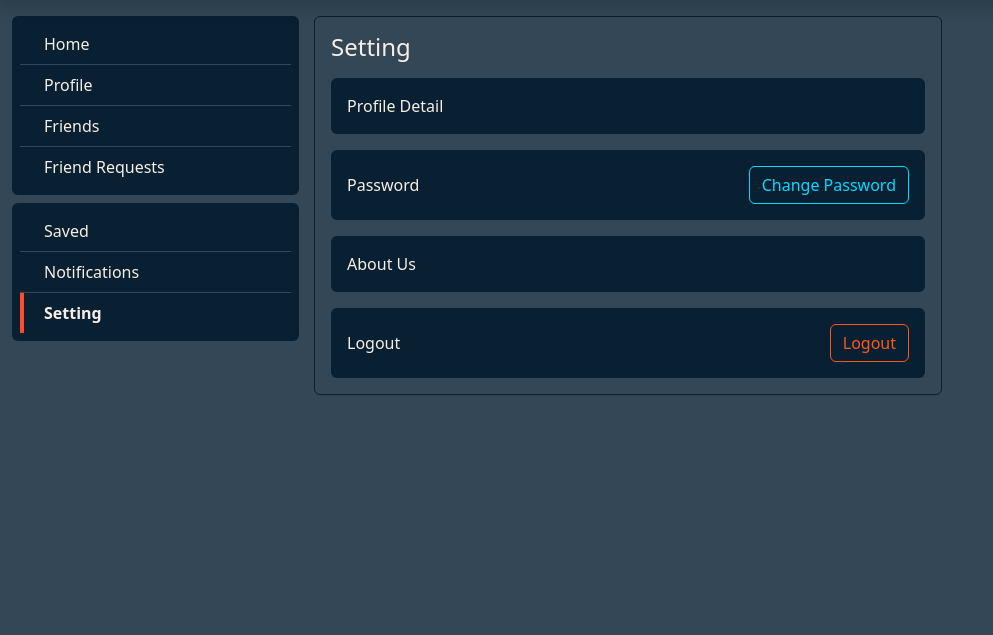
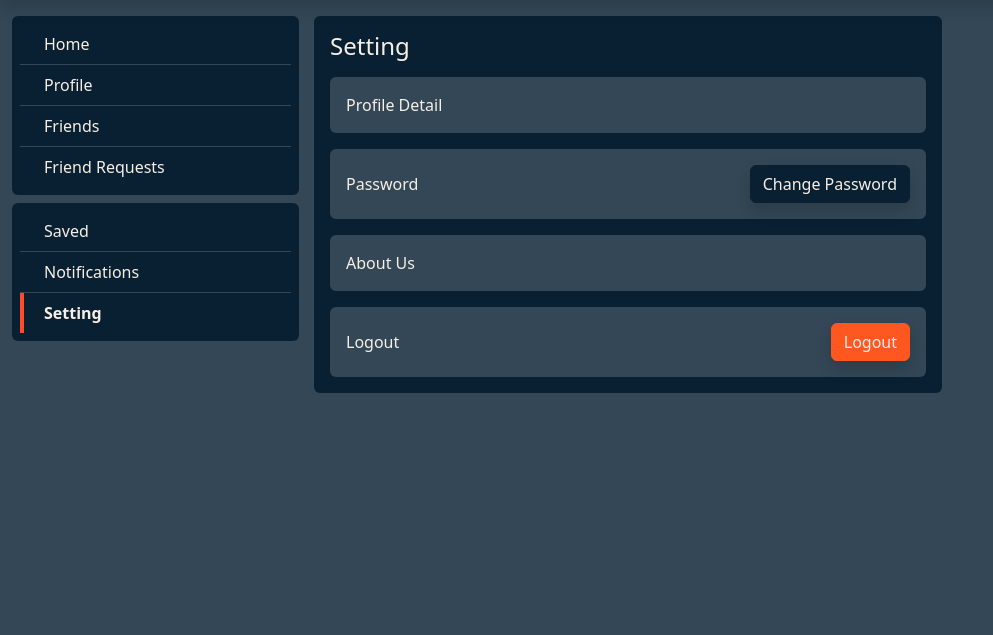
Before and after one commit to coderAung/illuminati-main, a Java web app: page /setting in a window 1280 px wide. Shown: the part 58-693 px from the top of the page, without its empty margins (0-993 px from the left). Run offline with Tomcat 11, a stand-in JSP engine, Linux system fonts and the light colour scheme; some libraries are stand-ins or nearby versions.

Commit message:
developing setting page

```diff
--- a/social-app/src/main/webapp/component/modal/change-password.jsp
+++ b/social-app/src/main/webapp/component/modal/change-password.jsp
@@ -15,8 +15,8 @@
 					</div>
 				</div>
 				<div class="modal-footer">
-					<button class="btn cancel-btn" type="button">Cancel</button>
-					<button class="btn change-btn" type="submit">Change</button>
+					<button class="btn cancel-btn" data-bs-dismiss="modal" type="button">Cancel</button>
+					<button class="btn change-password-btn" type="submit">Change</button>
 				</div>
 			</form>
 		</div>
--- /dev/null
+++ b/social-app/src/main/webapp/component/modal/logout.jsp
@@ -0,0 +1,17 @@
+<%@ page language="java" contentType="text/html; charset=UTF-8"
+	pageEncoding="UTF-8"%>
+
+<div class="modal fade" id="logout">
+	<div class="modal-dialog">
+		<div class="modal-content bg-pale color-white">
+			<div class="modal-header fs-5">Are you sure to logout?</div>
+			<form action="">
+
+				<div class="modal-footer">
+					<button class="btn cancel-btn" data-bs-dismiss="modal" type="button">Cancel</button>
+					<button class="btn logout-btn" type="submit">Logout</button>
+				</div>
+			</form>
+		</div>
+	</div>
+</div>
--- a/social-app/src/main/webapp/resource/css/common.css
+++ b/social-app/src/main/webapp/resource/css/common.css
@@ -264,28 +264,16 @@ body::-webkit-scrollbar-thumb:hover {
 	border: 1px solid #082032;
 }
 
-.cancel-btn,
-.logout-btn {
+.logout-btn, .logout-btn:hover {
 	border: 1px solid #FF571F;
-	color: #FF571F;
+	background-color: #FF571F;
+	color: #F7EFE5;
 }
 
-.cancel-btn:hover,
-.logout-btn:hover {
-	border: 1px solid #FF571F;
-	background-color: #FF571F;
-	color: #082032;
-}
-
-.change-password-btn {
-	border: 1px solid #04d9ff;
-	color: #04d9ff;
-}
-
-.change-password-btn:hover {
-	border: 1px solid #04d9ff;
-	background-color: #04d9ff;
-	color: #082032;
+.change-password-btn, .change-password-btn:hover {
+	border: 1px solid #082032;
+	background-color: #082032;
+	color: #F7EFE5;
 }
 
 .password-input {
@@ -300,12 +288,6 @@ body::-webkit-scrollbar-thumb:hover {
 	font-size: 1rem;
 }
 
-.change-btn, .change-btn:hover {
-	border: 1px solid #04d9ff;
-	background-color: #04d9ff;
-	color: #082032;
-}
-
 .setting-div {
     transition: transform 0.3s ease, box-shadow 0.3s ease;
 }
@@ -314,3 +296,15 @@ body::-webkit-scrollbar-thumb:hover {
     transform: scale(1.02); /* Slightly increase the size */
     box-shadow: 0 4px 8px rgba(0, 0, 0, 0.2); /* Add a subtle shadow for more emphasis */
 }
+
+.cancel-btn {
+    border: 1px solid #F7EFE5; /* White border */
+    color: #F7EFE5; /* White text */
+    background-color: transparent; /* Transparent background */
+    transition: all 0.3s ease;
+}
+
+.cancel-btn:hover {
+    background-color: #F7EFE5; /* White background on hover */
+    color: #1B262C; /* Dark text for contrast on hover */
+}
--- a/social-app/src/main/webapp/view/setting.jsp
+++ b/social-app/src/main/webapp/view/setting.jsp
@@ -31,26 +31,28 @@
 			</jsp:include>
 			<!-- sidebar end -->
 			<div class="col-6 px-0 color-white">
-				<div class="border-blue rounded p-3">
+				<div class="bg-common rounded p-3">
 					<h4 class="mb-3">Setting</h4>
-					<div class="bg-common setting-div rounded p-3 mb-3">
+					<div class="bg-pale setting-div rounded p-3 mb-3">
 						<span>Profile Detail</span>
 					</div>
-					<div class="bg-common setting-div rounded p-3 mb-3 d-flex align-items-center justify-content-between">
+					<div class="bg-pale setting-div rounded p-3 mb-3 d-flex align-items-center justify-content-between">
 						<span>Password</span>
-						<button type="button" data-bs-toggle="modal" data-bs-target="#change-password" class="btn change-password-btn">Change Password</button>
+						<button type="button" data-bs-toggle="modal" data-bs-target="#change-password" class="btn change-password-btn shadow">Change Password</button>
 					</div>
-					<div class="bg-common setting-div rounded p-3 mb-3">
+					<div class="bg-pale setting-div rounded p-3 mb-3">
 						<span>About Us</span>
 					</div>
-					<div class="bg-common setting-div rounded p-3 d-flex align-items-center justify-content-between">
+					<div class="bg-pale setting-div rounded p-3 d-flex align-items-center justify-content-between">
 						<span>Logout</span>
-						<button class="btn logout-btn">Logout</button>
+						<button class="btn logout-btn shadow" data-bs-toggle="modal" data-bs-target="#logout">Logout</button>
 					</div>
 				</div>
 			</div>
 		</div>
 		<jsp:include page="/component/modal/change-password.jsp"></jsp:include>
+		<jsp:include page="/component/modal/logout.jsp"></jsp:include>
+
 	</main>
 	<!-- main content end -->
 </body>
```
